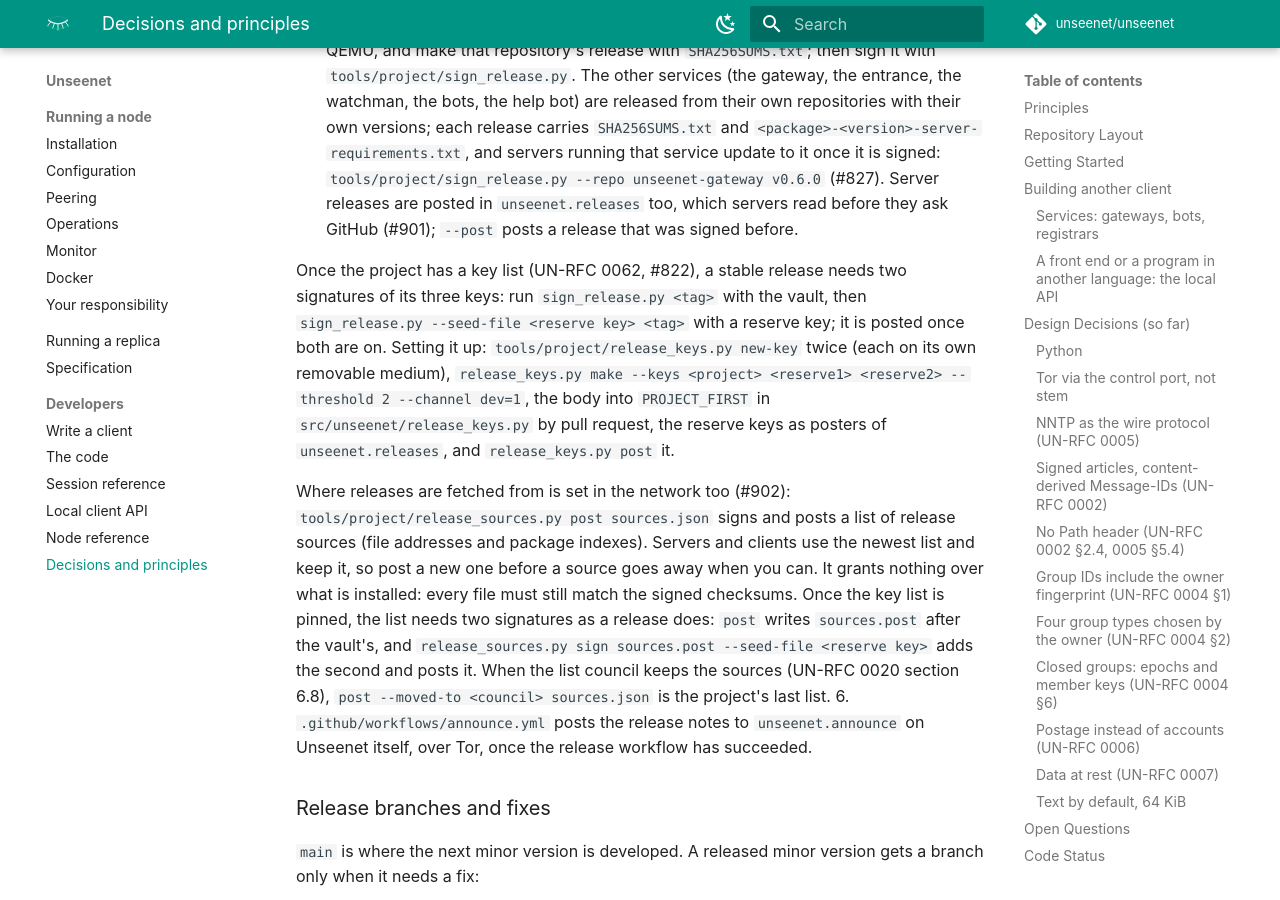
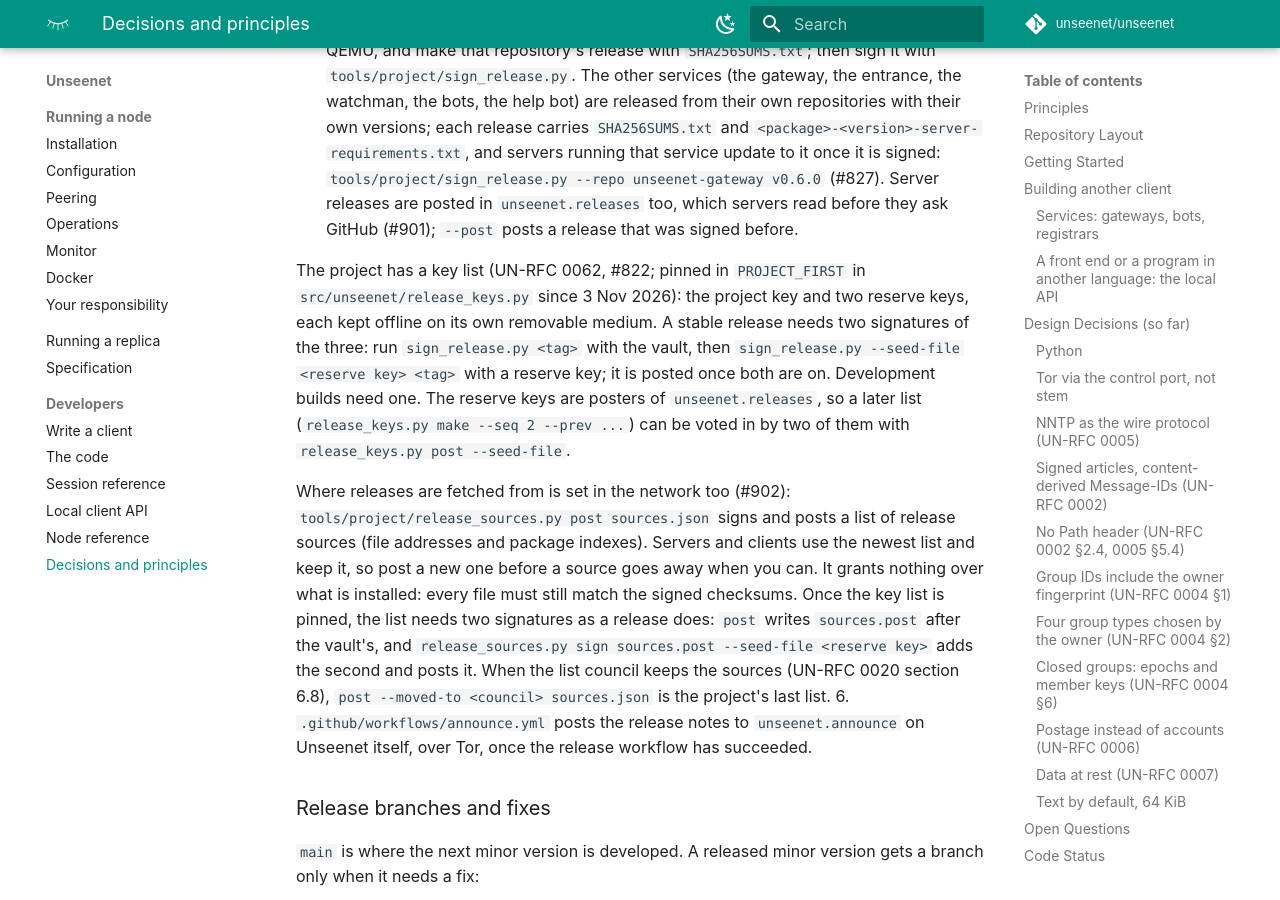
Before and after one commit to unseenet/unseenet, an MkDocs documentation site: the page built from docs/development.md, in a window 1280 px wide and 900 px high, scrolled down 9176 px. Built offline with MkDocs 1.6.1 and Material for MkDocs 9.7.7, drawn with Linux system fonts in a browser that asks for light colours; comment, search, counter and statistics services are not loaded.

Commit message:
Pin the project's first key list (#822, UN-RFC 0062 section 5) (#922)
The project key and two reserve keys, threshold 2, 1 for dev - made and posted
as release-keys 1 in unseenet.releases on 3 Nov 2026; the reserve keys are
posters there. v0.7.1 carries two signatures already, so nothing stops.

Tests sign with test keys, so conftest sets the pin aside; one test checks
the real list.


Claude-Session: https://claude.ai/code/session_018Y3WsFHt6BFprZyde3y2S3

Co-authored-by: Claude Opus 5.5 <noreply@anthropic.com>

```diff
--- a/docs/development.md
+++ b/docs/development.md
@@ -404,14 +404,14 @@ one node at a time.
    `unseenet.releases` too, which servers read before they ask GitHub (#901);
    `--post` posts a release that was signed before.
 
-   Once the project has a key list (UN-RFC 0062, #822), a stable release needs two
-   signatures of its three keys: run `sign_release.py <tag>` with the vault, then
-   `sign_release.py --seed-file <reserve key> <tag>` with a reserve key; it is
-   posted once both are on. Setting it up: `tools/project/release_keys.py new-key`
-   twice (each on its own removable medium), `release_keys.py make --keys <project>
-   <reserve1> <reserve2> --threshold 2 --channel dev=1`, the body into
-   `PROJECT_FIRST` in `src/unseenet/release_keys.py` by pull request, the reserve
-   keys as posters of `unseenet.releases`, and `release_keys.py post` it.
+   The project has a key list (UN-RFC 0062, #822; pinned in `PROJECT_FIRST` in
+   `src/unseenet/release_keys.py` since 3 Nov 2026): the project key and two reserve
+   keys, each kept offline on its own removable medium. A stable release needs two
+   signatures of the three: run `sign_release.py <tag>` with the vault, then
+   `sign_release.py --seed-file <reserve key> <tag>` with a reserve key; it is posted
+   once both are on. Development builds need one. The reserve keys are posters of
+   `unseenet.releases`, so a later list (`release_keys.py make --seq 2 --prev ...`)
+   can be voted in by two of them with `release_keys.py post --seed-file`.
 
    Where releases are fetched from is set in the network too (#902):
    `tools/project/release_sources.py post sources.json` signs and posts a list
```
Also changed, not shown: CHANGELOG.md (+5 -0 lines), rfc/un-rfc-0062.md (+1 -1 lines), 3 other files.
